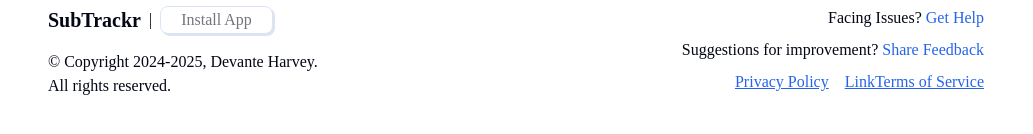
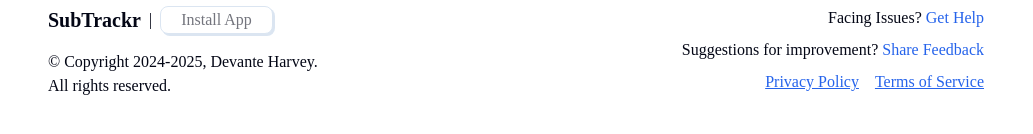
Before and after one commit to DevanteH93/SubTrackr, a Next.js app: page / in a window 1280 px wide. Shown: the part 786-920 px from the top of the page, without its empty margins (124-1157 px from the left). Built offline with nearby package versions, Linux system fonts and the light colour scheme; no server answers; a web font is replaced by a local one.

Commit message:
README Updates

```diff
--- a/app/layout.js
+++ b/app/layout.js
@@ -42,7 +42,7 @@ export default function RootLayout({ children }) {
           <p>Suggestions for improvement? <a>Share Feedback</a></p>
           <div>
             <Link href={'/privacy'}>Privacy Policy</Link>
-            <Link href={'/tos'}>LinkTerms of Service</Link>
+            <Link href={'/tos'}>Terms of Service</Link>
           </div>
         </div>
       </div>
```
